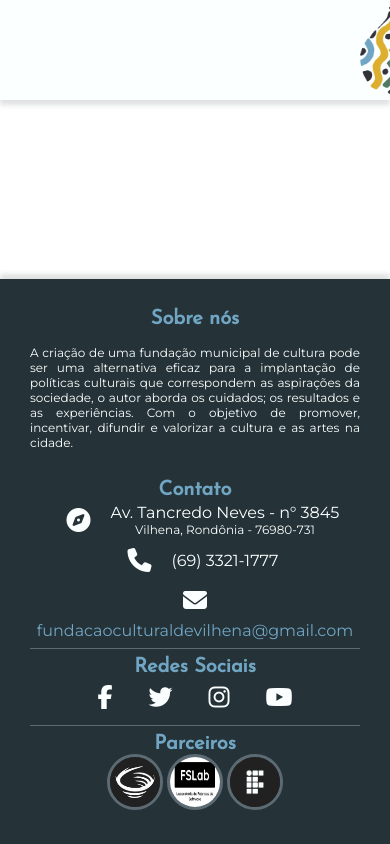
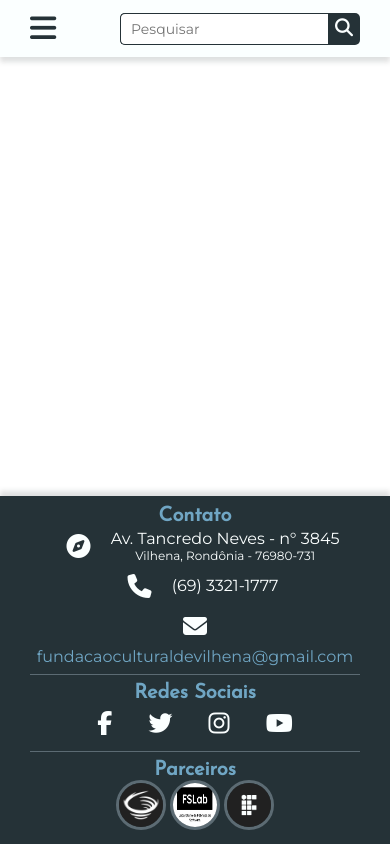
Before and after one commit to ADS-VILHENA/site-fundacao-cultural, a PHP site: page /template.html in a window 390 px wide. Run offline with PHP 8.4, Linux system fonts and the light colour scheme; some libraries are stand-ins or nearby versions.

Commit message:
Desenvolvimento do cabeçalho responsivo, incluindo o menu mobile.

```diff
--- a/assets/style.css
+++ b/assets/style.css
@@ -7,109 +7,90 @@
 *{
     margin: 0;
     padding: 0;
+    box-sizing: border-box;
+    font-family: 'Montserrat', sans-serif;
 }
 header{
-    position: fixed;
-    top: 0;
-    left: 0;
-    width: 100%;
-    height: 100px;
+    background: #FBFFFF;
+    color: #253237;
+    padding: 10px 30px;
+    box-shadow: 0 5px 5px rgba(37, 50, 50, 0.15);
+}
+.header{
     display: flex;
+    list-style: none;
+    flex-wrap: wrap;
+    align-items: center;
     justify-content: space-between;
-    align-items: center;
-    transition: 0.7s;
-    background-color: #FBFFFF;
-    box-shadow: 0px 5px 5px rgba(37, 50, 55, 0.15);
-    z-index: 1000;
-}
-.logo{
-    margin-left: 360px;
+}.logo{
+    float: left;
 }
 .menu{
-    position: relative;
+    display: inline-flex;
+}
+.menu a{
+    text-decoration: none;
+    color: #253237;
+    font-family: 'Josefin Sans', sans-serif;
+    font-size: 18px;
+    font-weight: bold;
+    padding: 0 16px;
+}
+.show-menu, .hide-menu{
+    font-size: 30px;
+    cursor: pointer;
+    transition: .5s;
+    display: none;
+}
+.show-menu{
+    float: left;
+}
+#check{
+    position: absolute;
+    visibility: hidden;
+    z-index: -1000;
+}
+.search-bar{
+    height: 32px;
+    width: 240px;
     display: flex;
-    justify-content: center;
-    align-items: center;
+    background: #253237;
+    border-radius: 5px;
 }
-.menu li{
-    font-family: 'Josefin Sans';
-    font-size: 16px;
+.search-bar input{
+    height: 100%;
+    width: 208px;
+    outline: none;
+    border: 1px solid #253237;
+    border-right: none;
+    padding: 0 10px;
     color: #253237;
-    position: relative;
-    list-style: none;
+    font-size: 14px;
+    border-radius: 5px 0 0 5px;
 }
-.menu li a{
-    position: relative;
-    margin: 0 8px;
-    color: #253237;
-    text-decoration: none;
-    text-transform: uppercase;
-    letter-spacing: 2px;
-    font-weight: 300px;
+.search-button{
+    height: 100%;
+    width: 32px;
+    line-height: 32px;
+    text-align: center;
+    border-radius: 0 5px 5px 0;
+    cursor: pointer;
+}
+.search-button i{
+    color: #FBFFFF;
+    font-size: 18px;
+}
+.menu a:hover,
+.show-menu:hover,
+.hide-menu:hover{
+    color: #5C6B73;
     transition: .7s;
 }
-.menu li a:hover {
-    color: #9DB4C0;
-    transition: .9s;
+.search-button:hover{
+    background-color: #47CF73;
+    transition: .7s;
 }
-.menu li a:after {
-    content: '';
-    position: absolute;
-    left: 50%;
-    bottom: 0;
-    transform: translateX(-50%) scaleX(0);
-    -webkit-transform: translateX(-50%) scaleX(0);
-    -webkit-transform-origin: 50% 50%;
-    transform-origin: 50% 50%;
-    width: 100%;
-    height: 2px;
-    background-color: #9DB4C0;
-    -webkit-transition: transform 250ms;
-    transition: transform 250ms;
-}
-.menu li a:hover:after {
-    -webkit-transform: translateX(-50%) scaleX(1);
-    transform: translateX(-50%) scaleX(1);
-}
-.search-box{
-    background: #253237;
-    height: 28px;
-    border-radius: 100px;
-    padding: 5px;
-    margin-right: 30px;
-}
-.search-box:hover > .search-text{
-    width: 240px;
-    padding: 0 5px;
-}
-.search-box:hover > .search-button{
-    background: #FBFFFF;
-    color: #253237;
-}
-.search-button{
-    font-family: 'Material Icons';
-    font-size: 28px;
-    text-decoration: none;
-    color: #FBFFFF;
-    float: right;
-    border-radius: 50%;
-    background: #253237;
-    display: flex;
-    justify-content: center;
-    align-items: center;
-}
-.search-text{
-    border: none;
-    background: none;
-    outline: none;
-    float: left;
-    padding: 0;
-    color: #FBFFFF;
-    font-size: 16px;
-    transition: 0.5s;
-    line-height: 28px;
-    width: 0px;
-}
+
 footer{
     position: fixed;
     bottom: 0;
@@ -119,7 +100,7 @@ footer{
     box-sizing: border-box;
     width: 100%;
     text-align: left;
-    padding: 30px;
+    padding: 10px 30px;
     margin-top: 30px;
     box-shadow: 0 -5px 5px rgba(37, 50, 50, 0.15);
 }
@@ -217,6 +198,36 @@ hr{
     display: block;
     height: 1px;
 }
+
+@media (max-width: 800px){
+    .show-menu, .hide-menu{
+        display: block;
+    }
+    .menu{
+        position: fixed;
+        width: 75%;
+        height: 100%;
+        background: #FBFFFF;
+        top: 0;
+        left: -100%;
+        display: inline-block;
+        text-align: center;
+        padding: 60px 0;
+        z-index: 10;
+        transition: 0.7s;
+    }
+    .menu li{
+        padding: 20px;
+    }
+    .hide-menu{
+        position: absolute;
+        top: 10px;
+        left: 30px;
+    }
+    #check:checked ~ .menu{
+        left: 0;
+    }
+}
 @media (max-width: 880px){
     .footer-left,.footer-right{
         display: block;
@@ -225,9 +236,15 @@ hr{
         justify-content: center;
     }
     .footer-left{
+        display: none;
         margin-bottom: 30px;
     }
     .about span{
         text-align: center;
     }
 }
+@media (max-width: 1016px){
+    .logo{
+        display: none;
+    }
+}
--- a/template.html
+++ b/template.html
@@ -9,18 +9,23 @@
         <script src="https://kit.fontawesome.com/f148631463.js" crossorigin="anonymous"></script>
     </head>
     <body>
-        <header class="header">
-            <img src="assets/image/logo.png" width="225" height="90" class="logo">
-            <nav class="menu">
-                <li><a href="#">Início</a></li>
-                <li><a href="#">Agenda Cultural</a></li>
-                <li><a href="#">Galeria</a></li>
-                <li><a href="#">Contato</a></li>
-            </nav>
-            <div class="search-box">
-                <input class="search-text" type="text" name="" placeholder="Digite o que você procura">
-                <a class="search-button" href="#">search</a>
-            </div>
+        <header>
+            <ul class="header">
+                <img src="assets/image/logo.png" width="125" height="50" class="logo">
+                <input type="checkbox" id="check">
+                <label for="check" class="show-menu"><i class="fas fa-bars"></i></label>
+                <div class="menu">
+                    <li><a href="#">Início</a></li>
+                    <li><a href="#">Agenda Cultural</a></li>
+                    <li><a href="#">Galeria</a></li>
+                    <li><a href="#">Contato</a></li>
+                    <label for="check" class="hide-menu"><i class="fas fa-times"></i></label>
+                </div>
+                <li class="search-bar">
+                    <input type="search" placeholder="Pesquisar">
+                    <label for="check" class="search-button"><i class="fas fa-search"></i></label>
+                </li>
+            </ul>
         </header>
 
         <footer class="footer">
```
Also changed, not shown: assets/image/logo.png, favicon.png (added), 1 other file.
